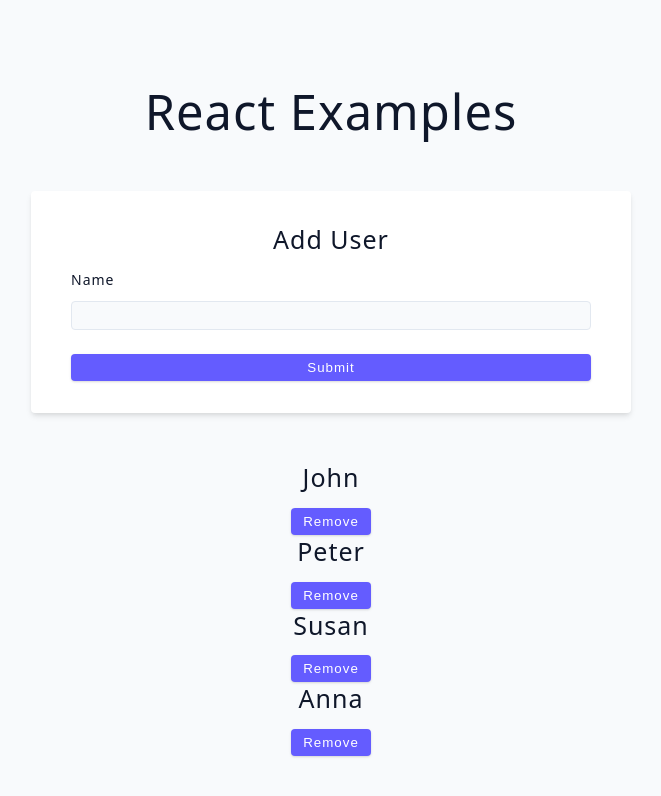
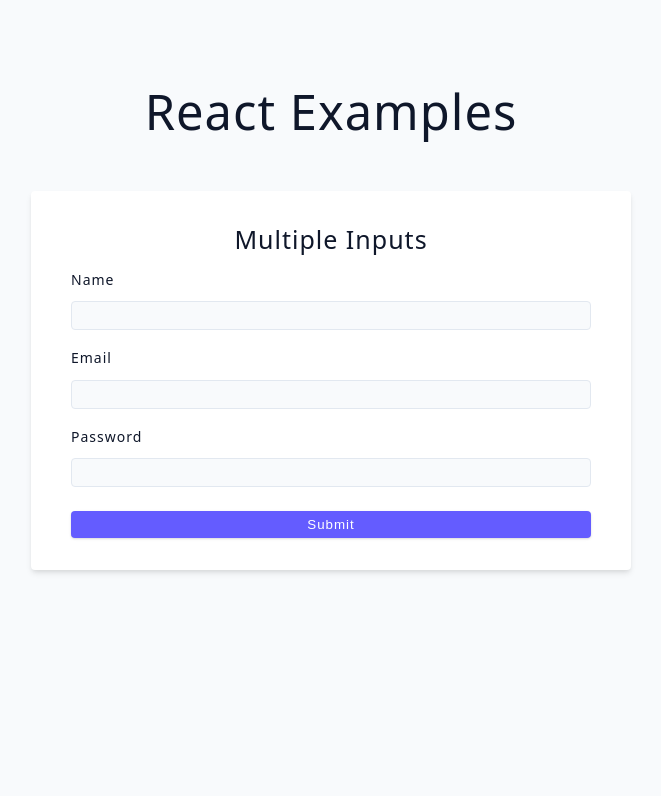
Before and after one commit to sansk/react-learning-v3, a React (Vite) app: page / in a window 1280 px wide. Shown: the top 796 px of the page, without its empty margins (309-970 px from the left). Built offline with nearby package versions, Linux system fonts and the light colour scheme.

Commit message:
Multiple Inputs update

```diff
--- a/src/App.jsx
+++ b/src/App.jsx
@@ -1,7 +1,8 @@
 // import { DisplayClear } from "./components/1-display-clear-useState/DisplayClear";
 // import ToggleChallenge from "./components/2-toggle-challenge/ToggleChallenge";
 // import { LoginLogout } from './components/3-login-logout-challenge/LoginLogout';
-import { ControlledInput } from './components/4-controlled-Input-challenge/ControlledInput';
+// import { ControlledInput } from './components/4-controlled-Input-challenge/ControlledInput';
+import { MultipleInputs } from "./components/5-multiple-inputs/MultipleInputs";
 
 function App() {
   return (
@@ -10,7 +11,8 @@
       {/* <DisplayClear /> */}
       {/* <ToggleChallenge /> */}
       {/* <LoginLogout /> */}
-      <ControlledInput />
+      {/* <ControlledInput /> */}
+      <MultipleInputs />
     </div>
   );
 }
--- /dev/null
+++ b/src/components/5-multiple-inputs/MultipleInputs.jsx
@@ -0,0 +1,73 @@
+import { useState } from "react";
+
+export const MultipleInputs = () => {
+  const [user, setUser] = useState({
+    name: "",
+    email: "",
+    password: "",
+  });
+
+  const handleChange = (e) => {
+    setUser({ ...user, [e.target.name]: e.target.value });
+  };
+
+  const handleSubmit = (e) => {
+    e.preventDefault();
+    console.log(user);
+    setUser({
+      name: "",
+      email: "",
+      password: "",
+    });
+  };
+
+  return (
+    <div>
+      <form className="form" onSubmit={handleSubmit}>
+        <h4>Multiple Inputs</h4>
+        <div className="form-row">
+          <label htmlFor="name" className="form-label">
+            name
+          </label>
+          <input
+            type="text"
+            className="form-input"
+            id="name"
+            name="name"
+            value={user.name}
+            onChange={handleChange}
+          />
+        </div>
+        <div className="form-row">
+          <label htmlFor="email" className="form-label">
+            email
+          </label>
+          <input
+            type="email"
+            className="form-input"
+            id="email"
+            name="email"
+            value={user.email}
+            onChange={handleChange}
+          />
+        </div>
+        <div className="form-row">
+          <label htmlFor="password" className="form-label">
+            password
+          </label>
+          <input
+            type="password"
+            className="form-input"
+            id="password"
+            name="password"
+            value={user.password}
+            onChange={handleChange}
+          />
+        </div>
+        <button className="btn btn-block" type="submit">
+          Submit
+        </button>
+      </form>
+    </div>
+  );
+};
```
